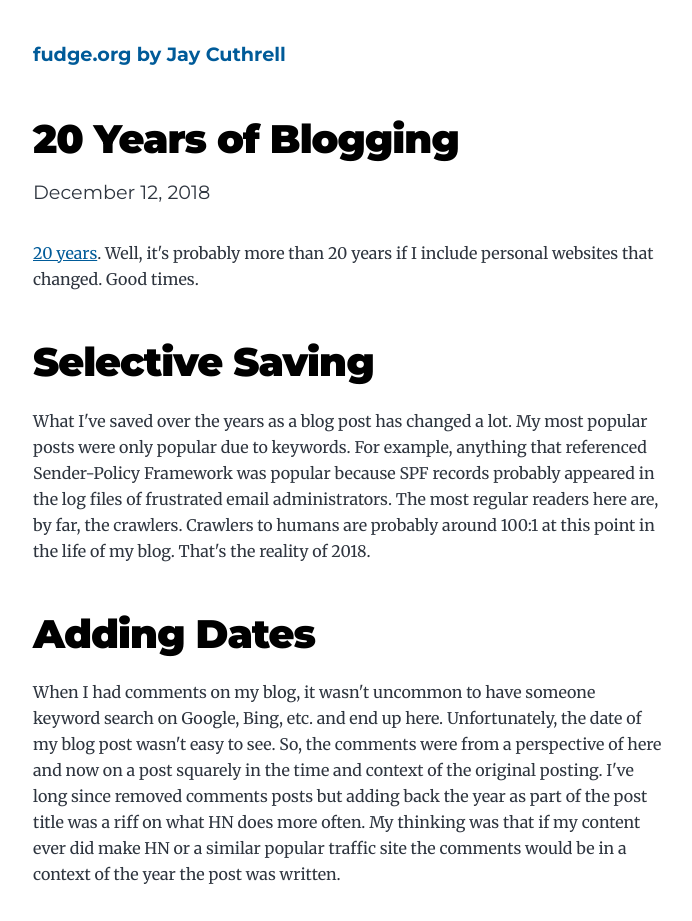
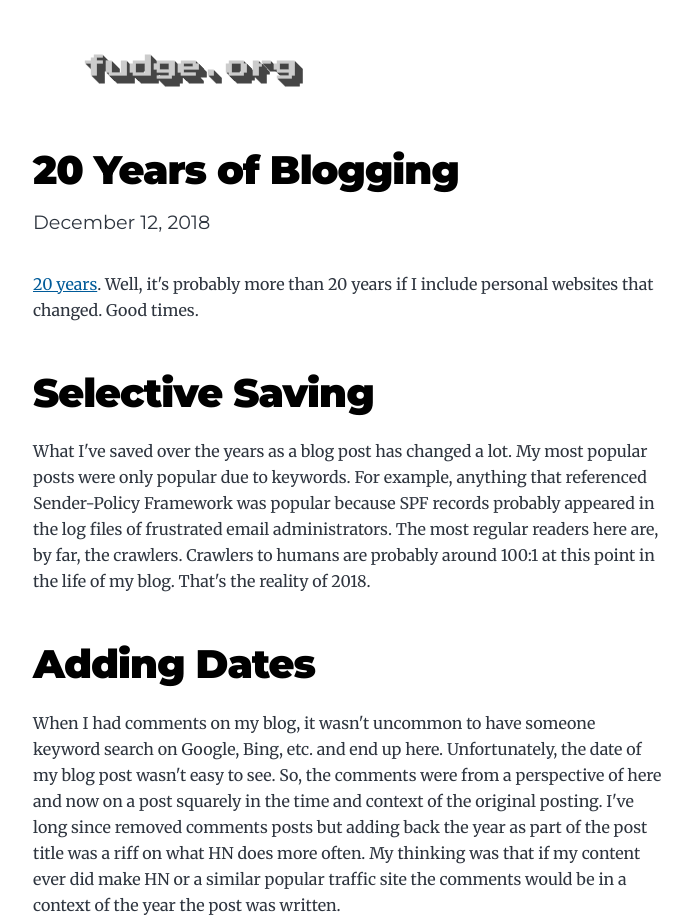
Before and after one commit to JayCuthrell/fudge.org, a Gatsby site: page /20-years-of-blogging/ in a window 1280 px wide. Shown: the top 921 px of the page, without its empty margins (291-983 px from the left). Built offline with nearby package versions, Linux system fonts and the light colour scheme; Gatsby itself is replaced by a stand-in of ours.

Commit message:
finalize sitelogo in layout

```diff
--- a/src/components/layout.js
+++ b/src/components/layout.js
@@ -16,9 +16,10 @@ const Layout = ({ location, title, children }) => {
     )
   } else {
     header = (
-      <Link className="header-link-home" to="/">
-        {title}
-      </Link>
+      <SiteLogo />
+//      <Link className="header-link-home" to="/">
+//        {title}
+//      </Link>
     )
   }
 
--- a/src/pages/index.js
+++ b/src/pages/index.js
@@ -4,7 +4,6 @@ import { Link, graphql } from "gatsby"
 import Bio from "../components/bio"
 import Layout from "../components/layout"
 import Seo from "../components/seo"
-import SiteLogo from "../components/sitelogo"
 
 const BlogIndex = ({ data, location }) => {
   const siteTitle = data.site.siteMetadata?.title || `Title`
@@ -27,7 +26,6 @@ const BlogIndex = ({ data, location }) => {
   return (
     <Layout location={location} title={siteTitle}>
       <Seo title="All posts" />
-      <SiteLogo />
       <Bio />
       <ol style={{ listStyle: `none` }}>
         {posts.map(post => {
```
